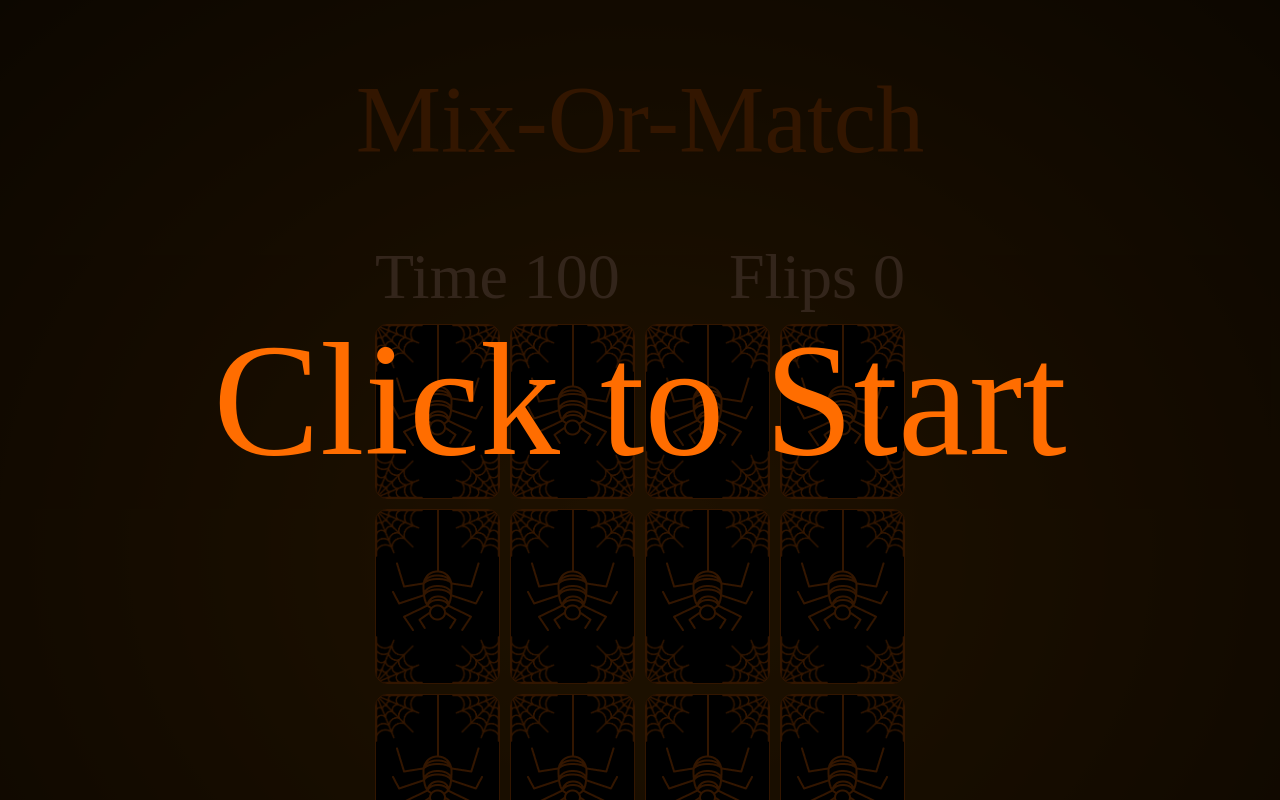
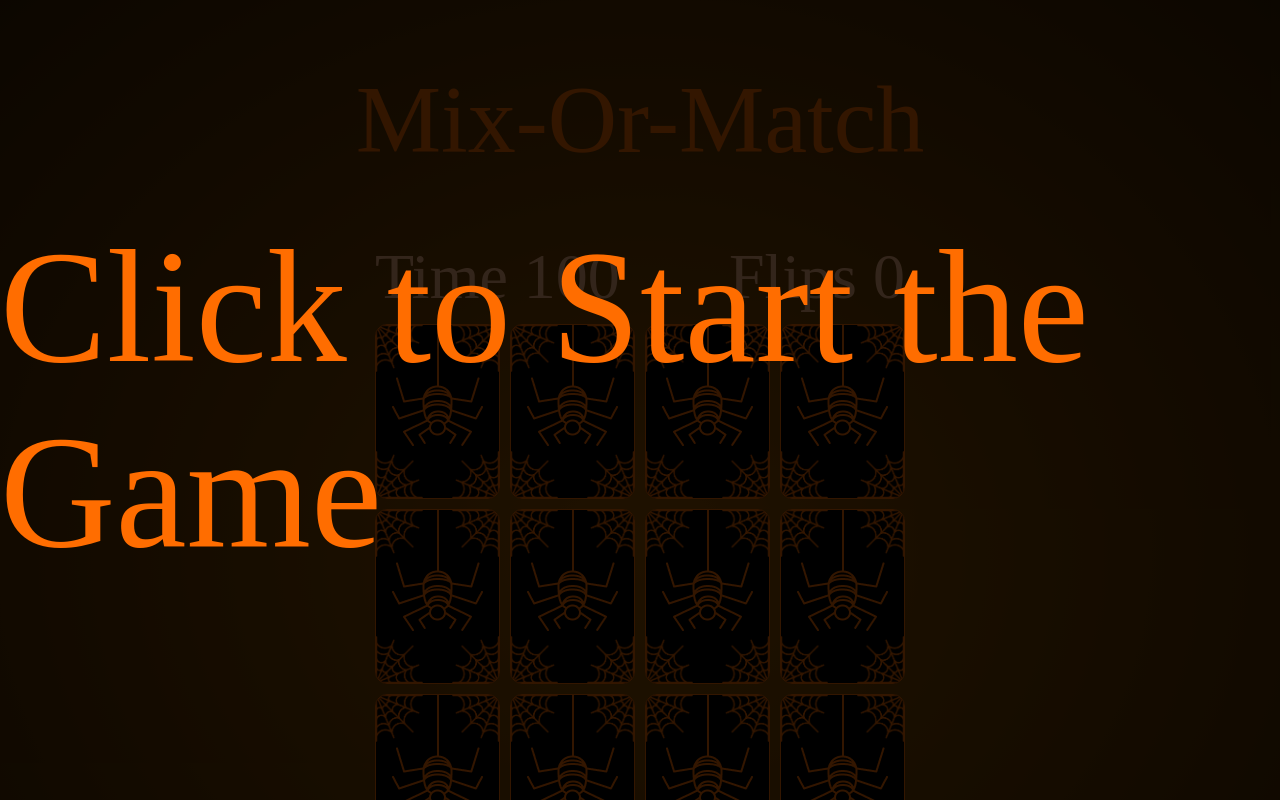
Before and after one commit to AliBoyy/AliBoyy.github.io-2, a plain HTML site: page index.html in a window 1280 px wide. Shown: the top 800 px of the page. Drawn offline with Linux system fonts and the light colour scheme; files whose address does not match are found by name.

Commit message:
Quick Update

```diff
--- a/index.html
+++ b/index.html
@@ -11,7 +11,7 @@
 <body>
     <h1 class="page-title">Mix-Or-Match</h1>
     <div class="overlay-text visible">
-        Click to Start
+        Click to Start the Game
     </div>
 
     <div id="game-over-text" class="overlay-text">
```
